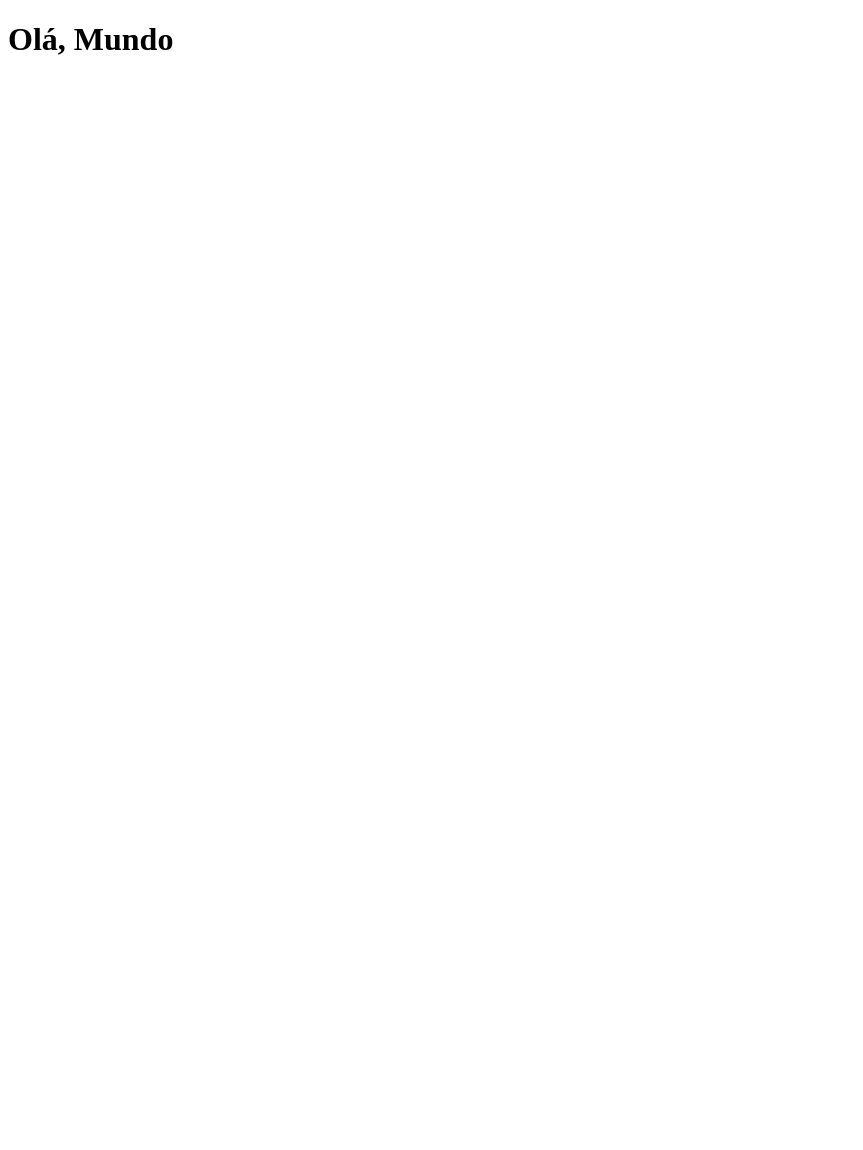
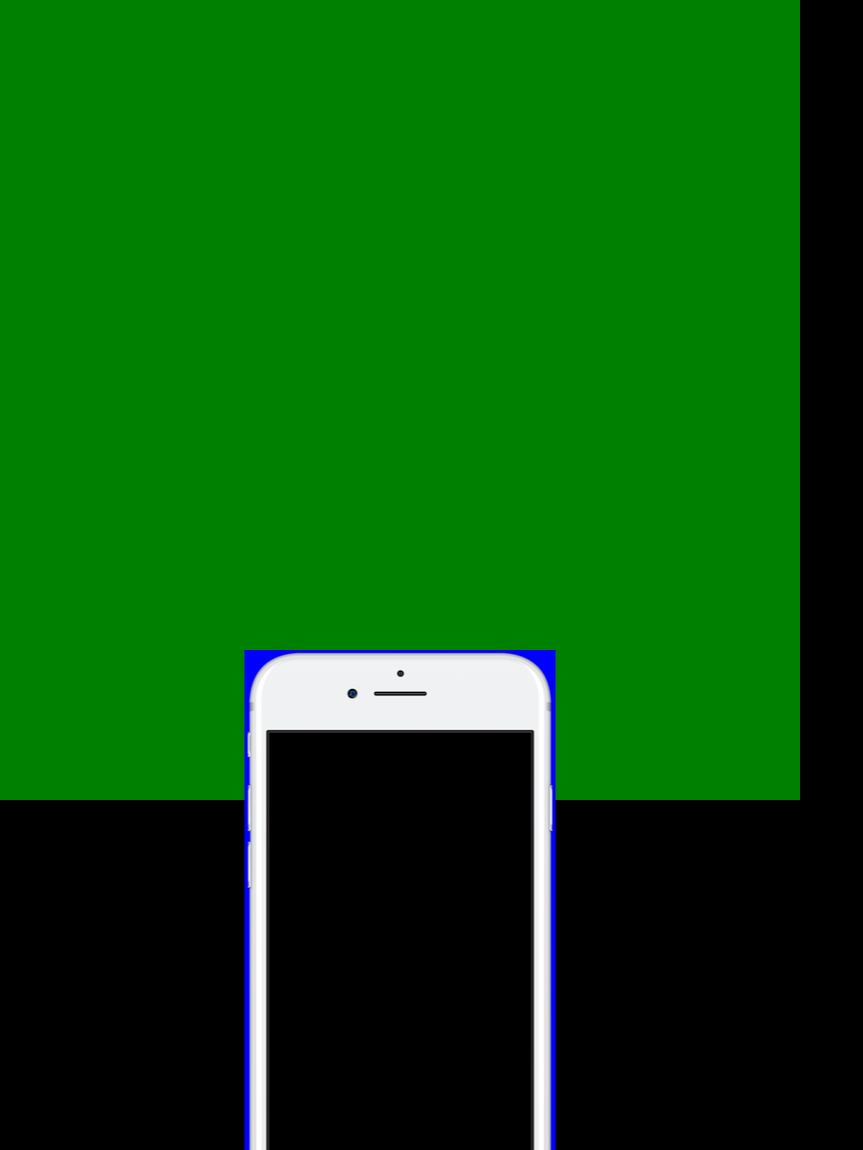
Before and after one commit to brenno-dev1/Projeto-Social, a plain HTML site: page index.html in a window 1280 px wide. Shown: the whole page, without its empty margins (0-863 px from the left). Before the commit the page ends 800 px from the top, so only its background shows below. Drawn offline with Linux system fonts and the light colour scheme.

Commit message:
Atualizando o index

```diff
--- a/index.html
+++ b/index.html
@@ -4,9 +4,17 @@
     <meta charset="UTF-8">
     <meta name="viewport" content="width=device-width, initial-scale=1.0">
     <link rel="shortcut icon" href="favicon.ico" type="image/x-icon">
+    <link rel="stylesheet" href="estilo/style.css">
     <title>Projeto Redes Sociais</title>
 </head>
 <body>
-    <h1>Olá, Mundo</h1>
+    <main>
+        <section id="telefone">
+
+        </section>
+        <section id="redes sociais">
+
+        </section>
+    </main>
 </body>
 </html>
```
